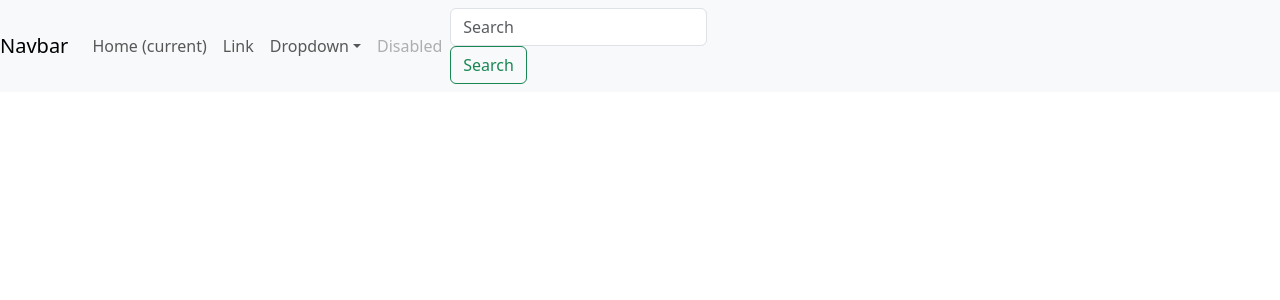
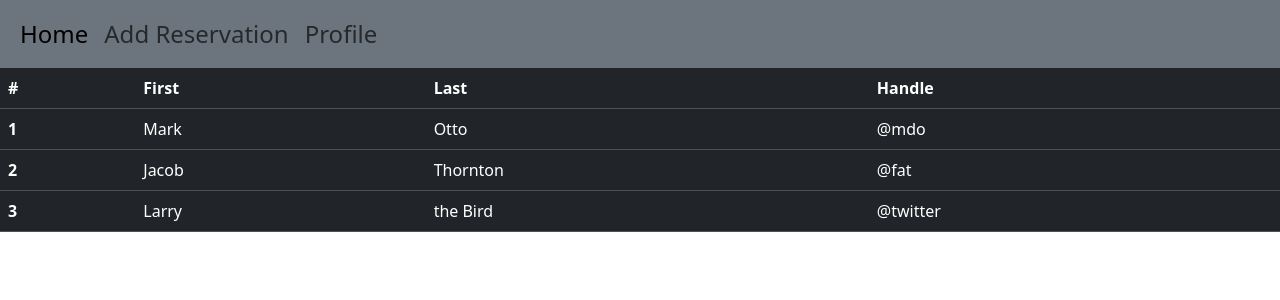
Before and after one commit to Hiransanjeewa/Vehicle-Service-Reservator, a React (Create React App) app in the folder vehicle-service-frontend/: page / in a window 1280 px wide. Shown: the top 300 px of the page. Built offline with nearby package versions, Linux system fonts and the light colour scheme.

Commit message:
Header and reservations components created with basic structure

```diff
--- a/vehicle-service-frontend/package.json
+++ b/vehicle-service-frontend/package.json
@@ -12,6 +12,7 @@
     "react-dom": "^18.2.0",
     "react-router": "^6.16.0",
     "react-scripts": "5.0.1",
+    "reactstrap": "^9.2.0",
     "web-vitals": "^2.1.4"
   },
   "scripts": {
--- a/vehicle-service-frontend/src/App.js
+++ b/vehicle-service-frontend/src/App.js
@@ -2,6 +2,8 @@ import logo from './logo.svg';
 import './App.css';
 import Home from './Home';
 import { BrowserRouter, Route, Routes } from 'react-router-dom';
+import "bootstrap/dist/css/bootstrap.min.css";
+
 
 
 function App() {
--- a/vehicle-service-frontend/src/Home.js
+++ b/vehicle-service-frontend/src/Home.js
@@ -1,15 +1,18 @@
 
 import React from 'react';
 import Header from './components/header';
+import "bootstrap/dist/css/bootstrap.min.css";
+import Reservation from './components/reservations';
 
 
 
 export default function Home() {
 
     return(
-        <div>
+        <div className='maindiv'>
 
-                   <Header></Header>
+                   <Header/>
+                   <Reservation/>
 
 
 
--- /dev/null
+++ b/vehicle-service-frontend/src/components/header.css
@@ -0,0 +1,7 @@
+#maindiv{
+    font-size:x-large;
+    color: rgb(187, 196, 205);
+
+
+
+}
--- a/vehicle-service-frontend/src/components/header.js
+++ b/vehicle-service-frontend/src/components/header.js
@@ -1,42 +1,32 @@
 import React from 'react';
+import 'bootstrap/dist/css/bootstrap.css';
+import "bootstrap/dist/js/bootstrap.bundle.min";
+import "./header.css"
 
-export default function Header() {
+
+export default function Home() {
   return (
-<nav className="navbar navbar-expand-lg navbar-light bg-light">
-  <a className="navbar-brand" href="#">Navbar</a>
-  <button className="navbar-toggler" type="button" data-toggle="collapse" data-target="#navbarSupportedContent" aria-controls="navbarSupportedContent" aria-expanded="false" aria-label="Toggle navigation">
-    <span className="navbar-toggler-icon"></span>
-  </button>
 
-  <div className="collapse navbar-collapse" id="navbarSupportedContent">
-    <ul className="navbar-nav mr-auto">
-      <li className="nav-item active">
-        <a className="nav-link" href="#">Home <span className="sr-only">(current)</span></a>
-      </li>
-      <li className="nav-item">
-        <a className="nav-link" href="#">Link</a>
-      </li>
-      <li className="nav-item dropdown">
-        <a className="nav-link dropdown-toggle" href="#" id="navbarDropdown" role="button" data-toggle="dropdown" aria-haspopup="true" aria-expanded="false">
-          Dropdown
-        </a>
-        <div className="dropdown-menu" aria-labelledby="navbarDropdown">
-          <a className="dropdown-item" href="#">Action</a>
-          <a className="dropdown-item" href="#">Another action</a>
-          <div className="dropdown-divider"></div>
-          <a className="dropdown-item" href="#">Something else here</a>
-        </div>
-      </li>
-      <li className="nav-item">
-        <a className="nav-link disabled" href="#">Disabled</a>
-      </li>
-    </ul>
-    <form className="form-inline my-2 my-lg-0">
-      <input className="form-control mr-sm-2" type="search" placeholder="Search" aria-label="Search" />
-      <button className="btn btn-outline-success my-2 my-sm-0" type="submit">Search</button>
-    </form>
+
+<nav class="navbar navbar-expand-lg navbar-light bg-secondary">
+  <div class="container-fluid" id='maindiv'>
+
+    <div class="collapse navbar-collapse" id="navbarSupportedContent">
+      <ul class="navbar-nav me-auto mb-2 mb-lg-0">
+        <li class="nav-item">
+          <a class="nav-link active" aria-current="page" href="https://hiransanjeewa.live">Home</a>
+        </li>
+        <li class="nav-item">
+          <a class="nav-link" href="https://hiransanjeewa.live">Add Reservation</a>
+        </li>
+        <li class="nav-item">
+          <a class="nav-link" href="https://hiransanjeewa.live">Profile</a>
+        </li>
+
+      </ul>
+
+    </div>
   </div>
 </nav>
-
   );
-}
+};
--- /dev/null
+++ b/vehicle-service-frontend/src/components/reservations.js
@@ -0,0 +1,47 @@
+
+import React from 'react';
+import 'bootstrap/dist/css/bootstrap.css';
+import "bootstrap/dist/js/bootstrap.bundle.min";
+import "./header.css"
+
+
+export default function Reservation() {
+  return (
+
+
+<table class="table table-dark">
+  <thead>
+    <tr>
+      <th scope="col">#</th>
+      <th scope="col">First</th>
+      <th scope="col">Last</th>
+      <th scope="col">Handle</th>
+    </tr>
+  </thead>
+  <tbody>
+    <tr>
+      <th scope="row">1</th>
+      <td>Mark</td>
+      <td>Otto</td>
+      <td>@mdo</td>
+    </tr>
+    <tr>
+      <th scope="row">2</th>
+      <td>Jacob</td>
+      <td>Thornton</td>
+      <td>@fat</td>
+    </tr>
+    <tr>
+      <th scope="row">3</th>
+      <td>Larry</td>
+      <td>the Bird</td>
+      <td>@twitter</td>
+    </tr>
+  </tbody>
+</table>
+
+
+
+
+);
+};
--- a/vehicle-service-frontend/src/index.js
+++ b/vehicle-service-frontend/src/index.js
@@ -3,7 +3,9 @@ import ReactDOM from 'react-dom/client';
 import './index.css';
 import App from './App';
 import reportWebVitals from './reportWebVitals';
-import '../node_modules/bootstrap/dist/css/bootstrap.min.css'
+import "bootstrap/dist/css/bootstrap.min.css";
+
+
 
 const root = ReactDOM.createRoot(document.getElementById('root'));
 root.render(
```
Also changed, not shown: 1 other file (tests, documents, lock files or other folders).
